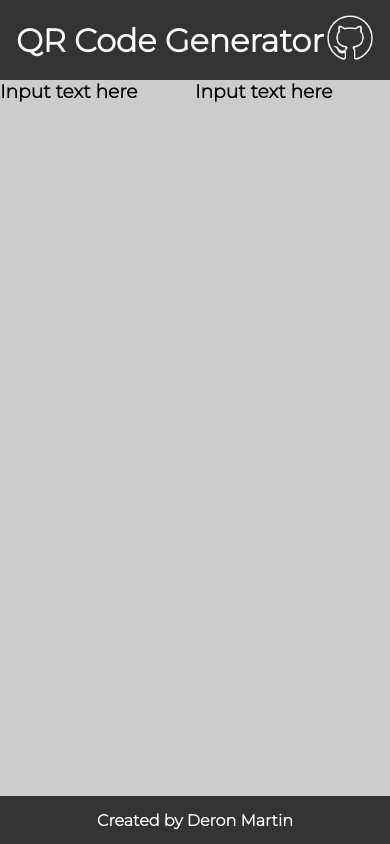
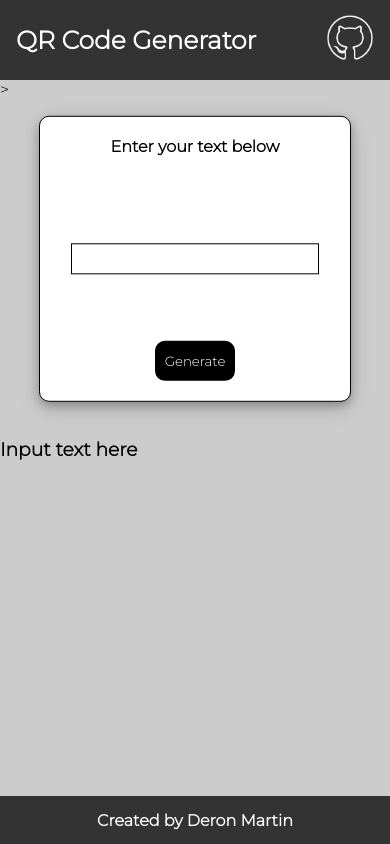
Before and after one commit to DeronMartin/QRCodeGenerator, a Flask app: page / in a window 390 px wide. Run offline with Flask 2, Linux system fonts and the light colour scheme.

Commit message:
Website without QR

```diff
--- a/static/css/main.css
+++ b/static/css/main.css
@@ -3,12 +3,12 @@
     padding: 0;
     box-sizing: border-box;
     font-family: 'Montserrat', sans-serif;
+    user-select: none;
 }
 
 body, html {
     width: 100%;
     height: 100%;
-    display: block;
 }
 
 #header {
@@ -42,7 +42,7 @@ body, html {
 }
 
 #footer {
-    position: absolute;
+    position: fixed;
     height: 3em;
     background-color: #333333;
     width: 100%;
@@ -69,15 +69,91 @@ body, html {
 }
 
 #main_left {
-    position: absolute;
-    left: 0;
+    position: relative;
     width: 50%;
     height: 100%;
+    display: inline-block;
 }
 
 #main_right {
-    position: absolute;
-    left: 50%;
+    position: relative;
     width: 50%;
     height: 100%;
+    display: inline-block;
 }
+
+#input_form_div {
+    position: absolute;
+    background-color: #FFFFFF;
+    width: 60%;
+    height: 25%;
+    top: 50%;
+    left: 50%;
+    transform: translate(-50%, -50%);
+    text-align: center;
+    border: 1px solid #000000;
+    border-radius: 20px;
+    box-shadow: 0 4px 8px 0 rgba(0, 0, 0, 0.2), 0 6px 20px 0 rgba(0, 0, 0, 0.19);
+}
+
+#input_form_div:hover {
+    box-shadow: 0 4px 8px 0 rgba(0, 0, 0, 0.4), 0 6px 20px 0 rgba(0, 0, 0, 0.39);
+}
+
+#input_form_header {
+    position: absolute;
+    top: 20px;
+    text-align: center;
+    width: 100%;
+}
+
+#input_text {
+    position: absolute;
+    top: 50%;
+    left: 50%;
+    width: 80%;
+    transform: translate(-50%, -50%);
+    user-select: text;
+    border: 1px solid #000000;
+    font-size: 25px;
+    font-family: sans-serif;
+}
+
+#input_submit {
+    position: absolute;
+    bottom: 20px;
+    left: 50%;
+    transform: translate(-50%, 0%);
+    width: 80px;
+    height: 40px;
+    border: none;
+    color: #FFFFFF;
+    background-color: #000000;
+    border-radius: 10px;
+}
+
+@media only screen and (max-width: 768px) {
+    h1 {
+        font-size: 25px;
+    }
+
+    #main_left {
+        width: 100%;
+        height: 50%;
+    }
+
+    #main_right {
+        width: 100%;
+        height: 50%;
+    }
+
+    #input_form_div {
+        width: 80%;
+        height: 80%;
+        border-radius: 10px;
+    }
+
+    #input_form_div:hover {
+        box-shadow: 0 4px 8px 0 rgba(0, 0, 0, 0.2), 0 6px 20px 0 rgba(0, 0, 0, 0.19);
+    }
+}
--- a/templates/home.html
+++ b/templates/home.html
@@ -16,14 +16,18 @@
             <div id="header_text">
                 <h1>QR Code Generator</h1>
             </div><div id="link_repo">
-                <img src="/static/img/github_icon_white.png" id="github_icon">
+                <a href="https://github.com/DeronMartin/QRCodeGenerator"><img src="/static/img/github_icon_white.png" id="github_icon"></a>
             </div>
         </div>
     </header>
     <section>
         <div id="main">
             <div id="main_left">
-                <h3>Input text here</h3>
+                <div id="input_form_div">
+                    <h4 id="input_form_header">Enter your text below</h4>
+                    <input type="text" id="input_text"/>
+                    <button id="input_submit">Generate</button>
+                </div>>
             </div><div id="main_right">
                 <h3>Input text here</h3>
             </div>
```
